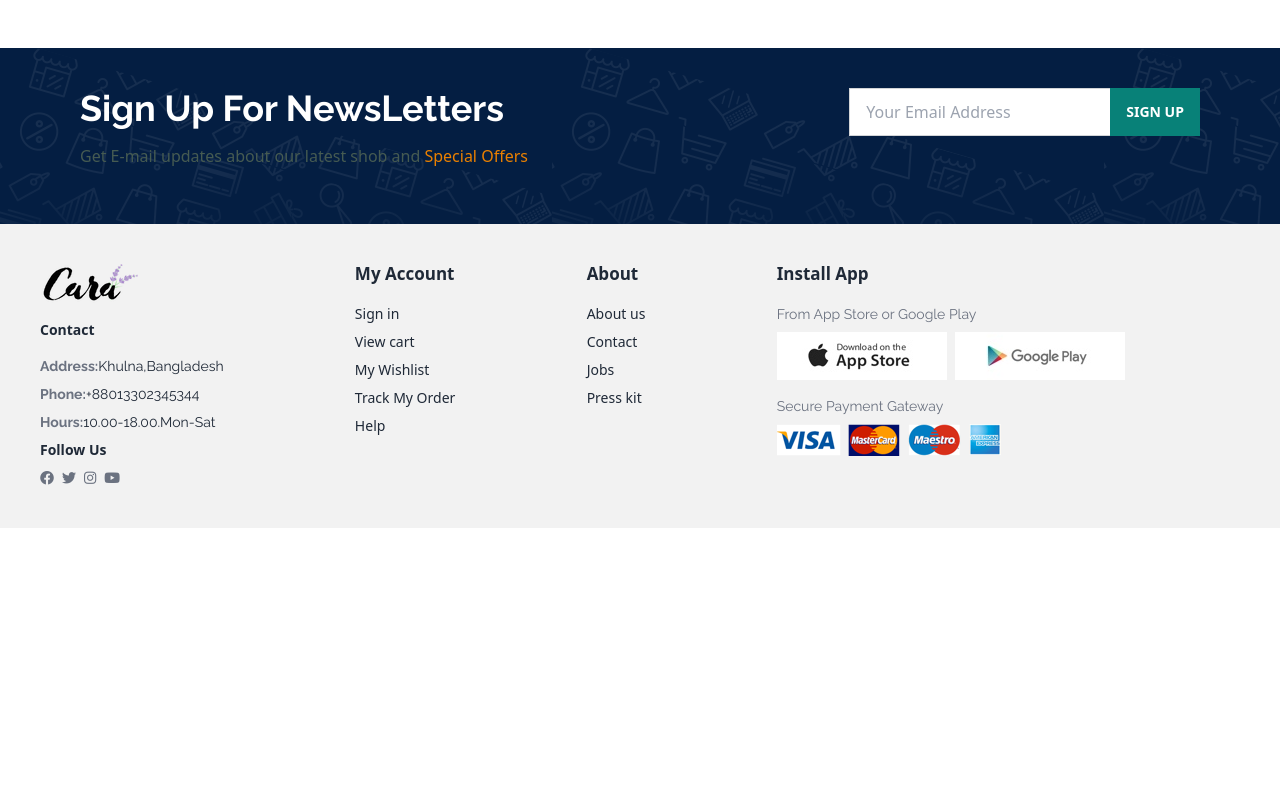
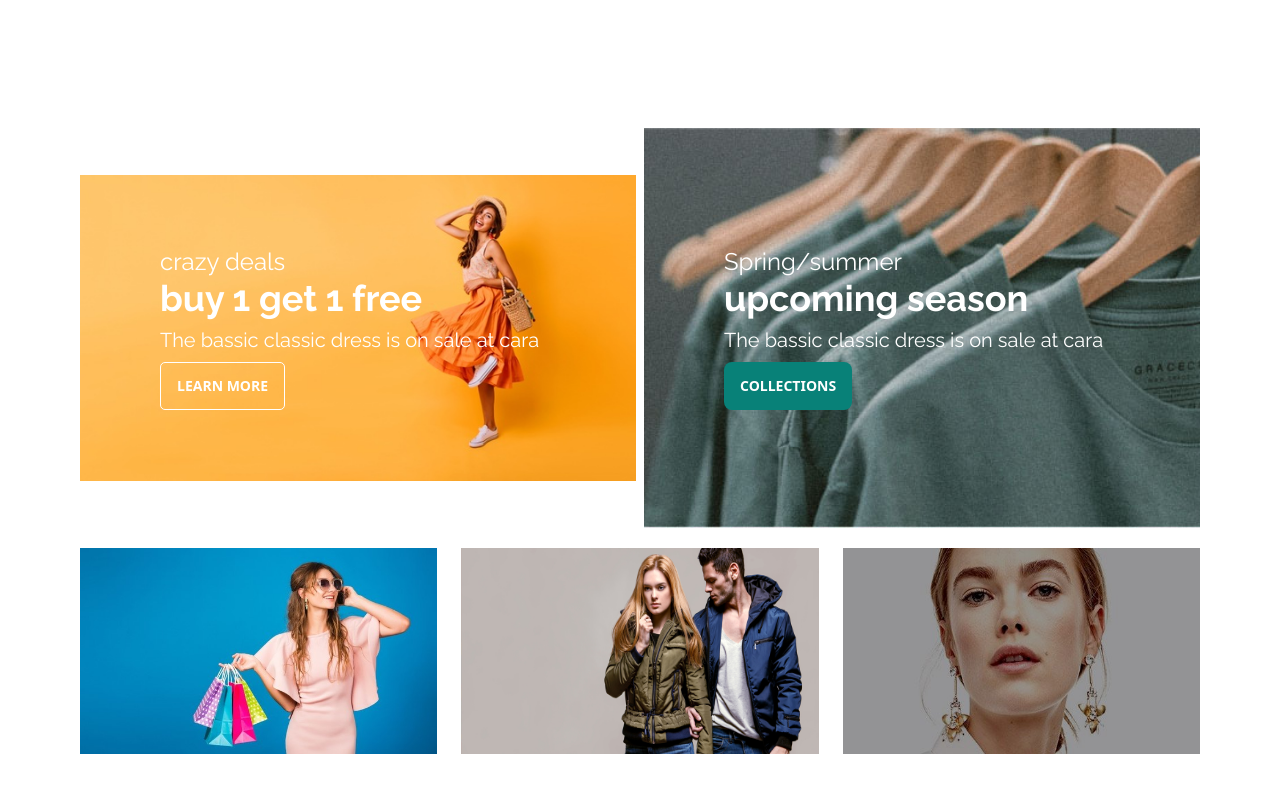
Before and after one commit to Tasniasamia/New_Ecommerce, a React (Vite) app: page / in a window 1280 px wide. Shown: the part 3420-4220 px from the top of the page. Before the commit the page ends 3948 px from the top, so only its background shows below. Built offline with nearby package versions, Linux system fonts and the light colour scheme; a web font is replaced by a local one.

Commit message:
home_done

```diff
--- a/src/Component/Page/Home/Home/Home.jsx
+++ b/src/Component/Page/Home/Home/Home.jsx
@@ -9,6 +9,12 @@ import feature5 from "../../../../assets/img/features/f5.png"
 import feature6 from "../../../../assets/img/features/f6.png"
 import Card from '../../Share/Card/Card';
 import background2 from "../../../../assets/img/banner/b2.jpg"
+import banner1 from "../../../../assets/img/banner/b17.jpg";
+import banner2 from "../../../../assets/img/banner/b10.jpg";
+import banner3 from "../../../../assets/img/banner/b18.jpg";
+import banner4 from "../../../../assets/img/banner/b4.jpg";
+import banner5 from "../../../../assets/img/banner/b7.jpg";
+
 import './Home.css'
 const Home = () => {
     const[Shirt,setShirt]=useState([]);
@@ -113,7 +119,51 @@ const Home = () => {
 
 
 
+        {/* All of Banner Collection */}
+<div className='lg:px-20 py-20'>
 
+
+        <div className='grid lg:grid-cols-2 grid-cols-1 lg:gap-2'>
+<div style={{background:`url(${banner1})`,backgroundPosition:"center",backgroundSize:"contain",backgroundRepeat:"no-repeat",height:"50vh"}} className='flex items-center w-full'
+>
+    <div className='lg:p-20 p-10'>
+    <div className='text-white lg:text-2xl font-raleway '>crazy deals</div>
+    <div  className='text-white text-xl lg:text-4xl font-bold font-raleway'>buy 1 get 1 free</div>
+    <div  className='text-white lg:text-xl my-2 font-raleway'>The bassic classic dress is on sale at cara</div>
+    <div><button className='btn btn-outline text-white'style={{border:"1px solid white",borderRadius:"5px"}}>Learn More</button></div>
+    </div>
+</div>
+
+<div style={{background:`url(${banner2})`,backgroundPosition:"center",backgroundSize:"cover",backgroundRepeat:"no-repeat",height:"50vh"}} className='flex items-center  w-full'
+>
+    <div className='lg:p-20 p-10'>
+    <div className='text-white lg:text-2xl font-raleway '>Spring/summer</div>
+    <div  className='text-white text-xl lg:text-4xl font-bold font-raleway'>upcoming season</div>
+    <div  className='text-white lg:text-xl my-2 font-raleway'>The bassic classic dress is on sale at cara</div>
+    <div><button className='btn 'style={{color:"white",background:"#088178",border:"#088178"}}> Collections</button></div>
+    </div>
+</div>
+
+
+        </div>
+
+
+
+
+        <div className='grid lg:grid-cols-3 grid-cols-1 mt-5 gap-6'>
+           <div className='relatve'><img src={banner3} alt="banner3"style={{height:"100%"}}/>
+            <div className='absolute left-0 top-0 z-50'>
+                <p>Seasonal Sale</p>
+                <p>Winter Collection -50% off</p>
+            </div>
+            </div>
+            <div><img src={banner4} alt="banner3"style={{height:"100%"}}/></div>
+            <div><img src={banner5} alt="banner3"style={{height:"100%"}}/></div>
+
+
+        </div>
+
+        </div>
 
 
 
```
